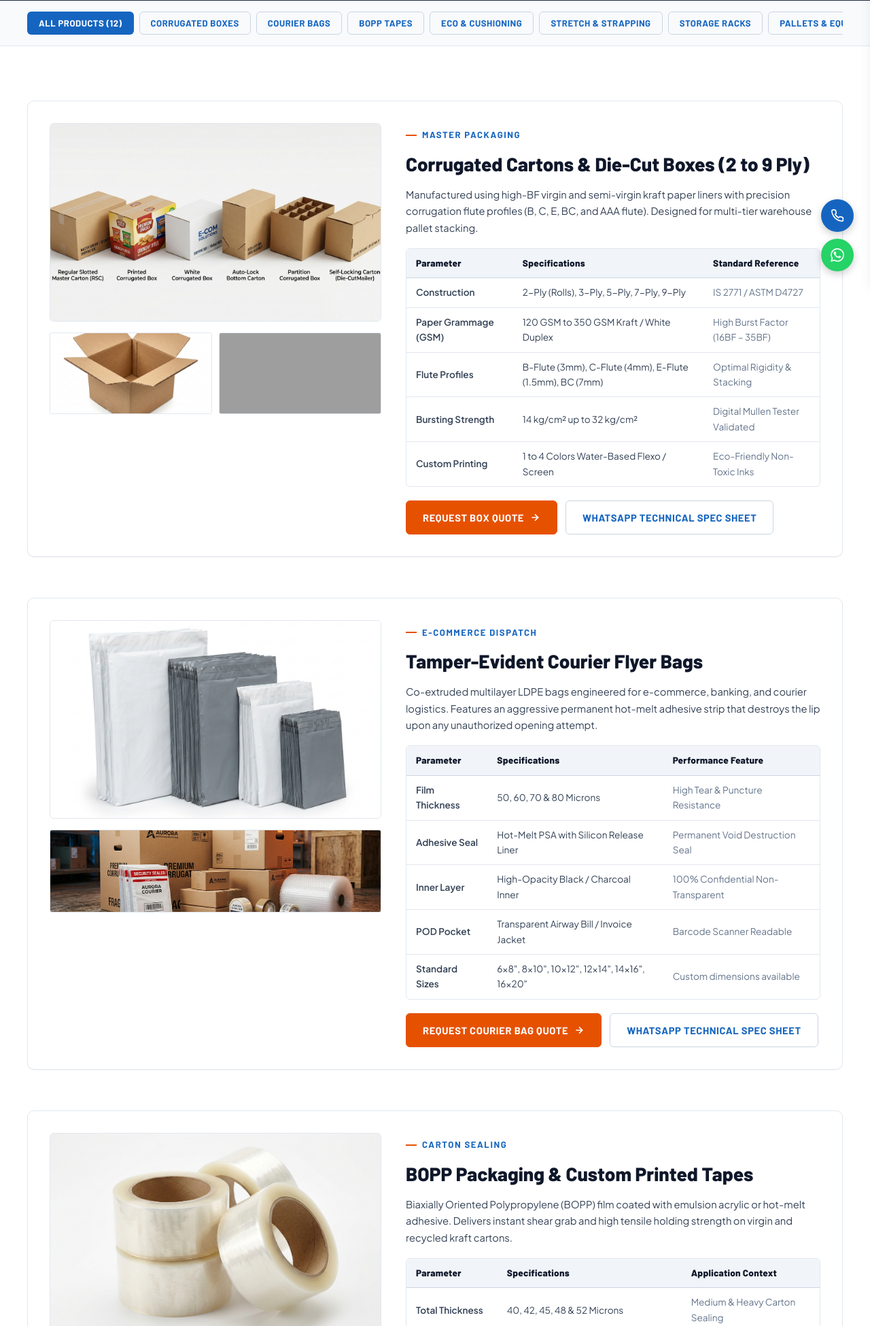
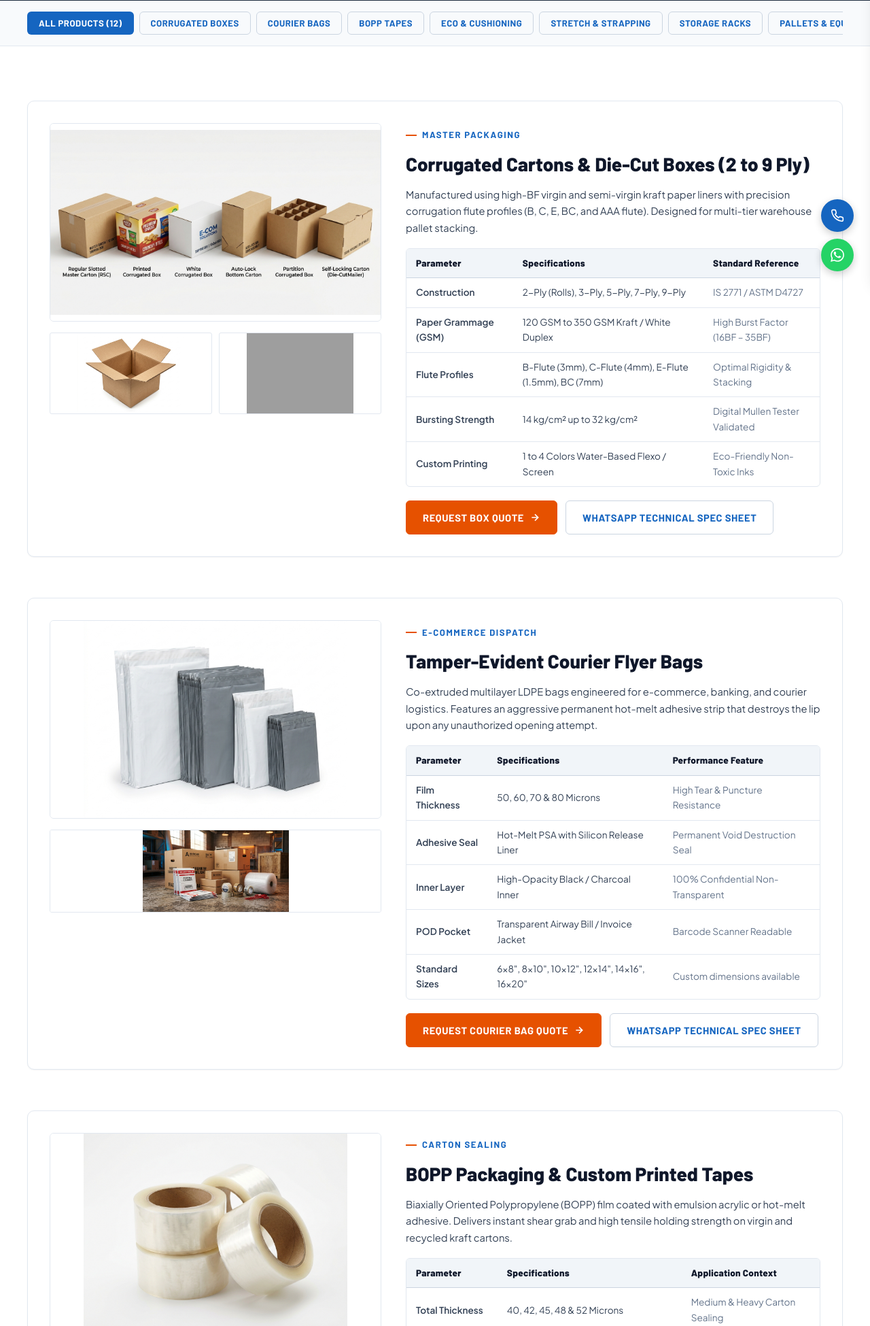
Before and after one commit to vededoply-cpu/project, a PHP site: page /products.html in a window 1280 px wide. Shown: the part 377-2327 px from the top of the page at 68% size. Run offline with PHP 8.4, Linux system fonts and the light colour scheme; grey boxes are pictures that could not be loaded.

Commit message:
Fix full product image display (object-fit contain) and add interactive click-to-zoom Lightbox modal

```diff
--- a/main.js
+++ b/main.js
@@ -490,4 +490,61 @@ document.addEventListener('DOMContentLoaded', function () {
     }
   }
 
+  // ── DYNAMIC IMAGE LIGHTBOX MODAL (FULLSCREEN ZOOM ON CLICK) ──
+  let lightboxModal = document.getElementById('imageLightboxModal');
+  if (!lightboxModal) {
+    lightboxModal = document.createElement('div');
+    lightboxModal.id = 'imageLightboxModal';
+    lightboxModal.className = 'lightbox-modal';
+    lightboxModal.innerHTML = `
+      <div class="lightbox-overlay" id="lightboxOverlay"></div>
+      <div class="lightbox-content">
+        <button class="lightbox-close" id="lightboxClose" aria-label="Close Lightbox">&times;</button>
+        <img src="" alt="" id="lightboxImg" class="lightbox-img"/>
+        <div class="lightbox-caption" id="lightboxCaption"></div>
+      </div>
+    `;
+    document.body.appendChild(lightboxModal);
+  }
+
+  const lightboxImg = document.getElementById('lightboxImg');
+  const lightboxCaption = document.getElementById('lightboxCaption');
+  const lightboxClose = document.getElementById('lightboxClose');
+  const lightboxOverlay = document.getElementById('lightboxOverlay');
+
+  function openLightbox(src, altText) {
+    if (!lightboxModal || !lightboxImg) return;
+    lightboxImg.src = src;
+    lightboxImg.alt = altText || 'Product Image';
+    if (lightboxCaption) lightboxCaption.textContent = altText || '';
+    lightboxModal.classList.add('active');
+    document.body.style.overflow = 'hidden';
+  }
+
+  function closeLightbox() {
+    if (!lightboxModal) return;
+    lightboxModal.classList.remove('active');
+    document.body.style.overflow = '';
+  }
+
+  lightboxClose?.addEventListener('click', closeLightbox);
+  lightboxOverlay?.addEventListener('click', closeLightbox);
+
+  document.addEventListener('keydown', function (e) {
+    if (e.key === 'Escape' && lightboxModal?.classList.contains('active')) {
+      closeLightbox();
+    }
+  });
+
+  // Attach click listener to all product photos, sliders, and gallery thumbs
+  document.addEventListener('click', function (e) {
+    const target = e.target;
+    if (target && target.tagName === 'IMG') {
+      const isZoomable = target.closest('.product-thumb, .product-card, .auto-slide, .hero-slide, .infra-thumb, .product-detail-card, .product-filter-card, .grid-2col-thumbs');
+      if (isZoomable || target.classList.contains('zoomable-img')) {
+        openLightbox(target.src, target.alt || target.title);
+      }
+    }
+  });
+
 });
--- a/products.html
+++ b/products.html
@@ -136,11 +136,11 @@
       <div class="product-detail-card">
         <div>
           <div style="border-radius:var(--radius-sm); overflow:hidden; margin-bottom:16px; border:1px solid var(--border-subtle);">
-            <img src="images/corrugated_lineup.jpg" alt="Corrugated Box Sizes Lineup" style="width:100%; height:290px; object-fit:cover;"/>
+            <img src="images/corrugated_lineup.jpg" alt="Corrugated Box Sizes Lineup" style="width:100%; height:290px; object-fit:contain; background:#ffffff;"/>
           </div>
           <div class="grid-2col-thumbs">
-            <img src="images/corrugated_box.jpg" alt="Open Corrugated RSC Carton" style="border-radius:var(--radius-xs); height:120px; width:100%; object-fit:cover; border:1px solid var(--border-subtle);"/>
-            <img src="images/modern_machinery.jpg" alt="Corrugator Machine Line" style="border-radius:var(--radius-xs); height:120px; width:100%; object-fit:cover; border:1px solid var(--border-subtle);"/>
+            <img src="images/corrugated_box.jpg" alt="Open Corrugated RSC Carton" style="border-radius:var(--radius-xs); height:120px; width:100%; object-fit:contain; background:#ffffff; border:1px solid var(--border-subtle);"/>
+            <img src="images/modern_machinery.jpg" alt="Corrugator Machine Line" style="border-radius:var(--radius-xs); height:120px; width:100%; object-fit:contain; background:#ffffff; border:1px solid var(--border-subtle);"/>
           </div>
         </div>
 
@@ -208,10 +208,10 @@
       <div class="product-detail-card">
         <div>
           <div style="border-radius:var(--radius-sm); overflow:hidden; margin-bottom:16px; border:1px solid var(--border-subtle);">
-            <img src="images/courier_bag.jpg" alt="Tamper Proof Poly Courier Bags" style="width:100%; height:290px; object-fit:cover;"/>
+            <img src="images/courier_bag.jpg" alt="Tamper Proof Poly Courier Bags" style="width:100%; height:290px; object-fit:contain; background:#ffffff;"/>
           </div>
           <div style="border-radius:var(--radius-xs); overflow:hidden; border:1px solid var(--border-subtle);">
-            <img src="images/hero_composite.jpg" alt="Packaging Bags and Flyers" style="height:120px; width:100%; object-fit:cover;"/>
+            <img src="images/hero_composite.jpg" alt="Packaging Bags and Flyers" style="height:120px; width:100%; object-fit:contain; background:#ffffff;"/>
           </div>
         </div>
 
@@ -279,7 +279,7 @@
       <div class="product-detail-card">
         <div>
           <div style="border-radius:var(--radius-sm); overflow:hidden; border:1px solid var(--border-subtle);">
-            <img src="images/tape_rolls.jpg" alt="Industrial BOPP Adhesive Tapes" style="width:100%; height:290px; object-fit:cover;"/>
+            <img src="images/tape_rolls.jpg" alt="Industrial BOPP Adhesive Tapes" style="width:100%; height:290px; object-fit:contain; background:#ffffff;"/>
           </div>
         </div>
 
@@ -366,10 +366,10 @@
       <div class="product-detail-card">
         <div>
           <div style="border-radius:var(--radius-sm); overflow:hidden; margin-bottom:16px; border:1px solid var(--border-subtle);">
-            <img src="images/kraft_paper_bags.jpg" alt="Eco Friendly Kraft Paper Bags and Honeycomb Paper" style="width:100%; height:290px; object-fit:cover;"/>
+            <img src="images/kraft_paper_bags.jpg" alt="Eco Friendly Kraft Paper Bags and Honeycomb Paper" style="width:100%; height:290px; object-fit:contain; background:#ffffff;"/>
           </div>
           <div style="border-radius:var(--radius-xs); overflow:hidden; border:1px solid var(--border-subtle);">
-            <img src="images/bubble_wrap.jpg" alt="Air Bubble Protective Wrap Roll" style="height:120px; width:100%; object-fit:cover;"/>
+            <img src="images/bubble_wrap.jpg" alt="Air Bubble Protective Wrap Roll" style="height:120px; width:100%; object-fit:contain; background:#ffffff;"/>
           </div>
         </div>
 
@@ -429,10 +429,10 @@
       <div class="product-detail-card">
         <div>
           <div style="border-radius:var(--radius-sm); overflow:hidden; margin-bottom:16px; border:1px solid var(--border-subtle);">
-            <img src="images/stretch_film.jpg" alt="Industrial Stretch Wrap Rolls" style="width:100%; height:290px; object-fit:cover;"/>
+            <img src="images/stretch_film.jpg" alt="Industrial Stretch Wrap Rolls" style="width:100%; height:290px; object-fit:contain; background:#ffffff;"/>
           </div>
           <div style="border-radius:var(--radius-xs); overflow:hidden; border:1px solid var(--border-subtle);">
-            <img src="images/security_seal.jpg" alt="Tamper Evident Security Seals" style="height:120px; width:100%; object-fit:cover;"/>
+            <img src="images/security_seal.jpg" alt="Tamper Evident Security Seals" style="height:120px; width:100%; object-fit:contain; background:#ffffff;"/>
           </div>
         </div>
 
@@ -492,10 +492,10 @@
       <div class="product-detail-card">
         <div>
           <div style="border-radius:var(--radius-sm); overflow:hidden; margin-bottom:16px; border:1px solid var(--border-subtle);">
-            <img src="images/heavy_duty_rack.jpg" alt="Heavy Duty Industrial Pallet Rack" style="width:100%; height:290px; object-fit:cover;"/>
+            <img src="images/heavy_duty_rack.jpg" alt="Heavy Duty Industrial Pallet Rack" style="width:100%; height:290px; object-fit:contain; background:#ffffff;"/>
           </div>
           <div style="border-radius:var(--radius-xs); overflow:hidden; border:1px solid var(--border-subtle);">
-            <img src="images/heavy_duty_rack_row.jpg" alt="Warehouse Selective Pallet Racking System" style="height:120px; width:100%; object-fit:cover;"/>
+            <img src="images/heavy_duty_rack_row.jpg" alt="Warehouse Selective Pallet Racking System" style="height:120px; width:100%; object-fit:contain; background:#ffffff;"/>
           </div>
         </div>
 
@@ -555,15 +555,15 @@
       <div class="product-detail-card">
         <div>
           <div style="border-radius:var(--radius-sm); overflow:hidden; margin-bottom:16px; border:1px solid var(--border-subtle);">
-            <img src="images/plastic_pallets.jpg" alt="Heavy Duty Plastic Pallets Stack" style="width:100%; height:290px; object-fit:cover;"/>
+            <img src="images/plastic_pallets.jpg" alt="Heavy Duty Plastic Pallets Stack" style="width:100%; height:290px; object-fit:contain; background:#ffffff;"/>
           </div>
           <div class="grid-2col-thumbs">
-            <img src="images/wooden_pallets.jpg" alt="ISPM-15 Heat Treated Wooden Pallet" style="border-radius:var(--radius-xs); height:120px; width:100%; object-fit:cover; border:1px solid var(--border-subtle);"/>
-            <img src="images/plastic_crate.jpg" alt="Stackable HDPE Plastic Crates with Lids" style="border-radius:var(--radius-xs); height:120px; width:100%; object-fit:cover; border:1px solid var(--border-subtle);"/>
+            <img src="images/wooden_pallets.jpg" alt="ISPM-15 Heat Treated Wooden Pallet" style="border-radius:var(--radius-xs); height:120px; width:100%; object-fit:contain; background:#ffffff; border:1px solid var(--border-subtle);"/>
+            <img src="images/plastic_crate.jpg" alt="Stackable HDPE Plastic Crates with Lids" style="border-radius:var(--radius-xs); height:120px; width:100%; object-fit:contain; background:#ffffff; border:1px solid var(--border-subtle);"/>
           </div>
           <div style="display:grid; grid-template-columns:1fr 1fr; gap:10px; margin-top:10px;">
-            <img src="images/pp_box.jpg" alt="PP Flute Corrugated Reusable Boxes" style="border-radius:var(--radius-xs); height:120px; width:100%; object-fit:cover; border:1px solid var(--border-subtle);"/>
-            <img src="images/pallet_truck.jpg" alt="Hydraulic Pallet Jack Truck" style="border-radius:var(--radius-xs); height:120px; width:100%; object-fit:cover; border:1px solid var(--border-subtle);"/>
+            <img src="images/pp_box.jpg" alt="PP Flute Corrugated Reusable Boxes" style="border-radius:var(--radius-xs); height:120px; width:100%; object-fit:contain; background:#ffffff; border:1px solid var(--border-subtle);"/>
+            <img src="images/pallet_truck.jpg" alt="Hydraulic Pallet Jack Truck" style="border-radius:var(--radius-xs); height:120px; width:100%; object-fit:contain; background:#ffffff; border:1px solid var(--border-subtle);"/>
           </div>
         </div>
 
@@ -649,10 +649,10 @@
       <div class="product-detail-card">
         <div>
           <div style="border-radius:var(--radius-sm); overflow:hidden; margin-bottom:16px; border:1px solid var(--border-subtle);">
-            <img src="images/epoxy_flooring.jpg" alt="Industrial Epoxy Flooring with Safety Line Marking" style="width:100%; height:290px; object-fit:cover;"/>
+            <img src="images/epoxy_flooring.jpg" alt="Industrial Epoxy Flooring with Safety Line Marking" style="width:100%; height:290px; object-fit:contain; background:#ffffff;"/>
           </div>
           <div style="border-radius:var(--radius-xs); overflow:hidden; border:1px solid var(--border-subtle);">
-            <img src="images/epoxy_flooring_warehouse.jpg" alt="High Gloss Seamless Epoxy Warehouse Floor" style="height:120px; width:100%; object-fit:cover;"/>
+            <img src="images/epoxy_flooring_warehouse.jpg" alt="High Gloss Seamless Epoxy Warehouse Floor" style="height:120px; width:100%; object-fit:contain; background:#ffffff;"/>
           </div>
         </div>
 
@@ -741,7 +741,7 @@
       <div class="product-detail-card">
         <div>
           <div style="border-radius:var(--radius-sm); overflow:hidden; margin-bottom:16px; border:1px solid var(--border-subtle);">
-            <img src="images/bubble_wrap.jpg" alt="Air Bubble Wrap Packaging Rolls" style="width:100%; height:290px; object-fit:cover;"/>
+            <img src="images/bubble_wrap.jpg" alt="Air Bubble Wrap Packaging Rolls" style="width:100%; height:290px; object-fit:contain; background:#ffffff;"/>
           </div>
         </div>
 
@@ -804,7 +804,7 @@
       <div class="product-detail-card">
         <div>
           <div style="border-radius:var(--radius-sm); overflow:hidden; margin-bottom:16px; border:1px solid var(--border-subtle);">
-            <img src="images/hero_composite.jpg" alt="PP Strapping Rolls and PET Green Straps" style="width:100%; height:290px; object-fit:cover;"/>
+            <img src="images/hero_composite.jpg" alt="PP Strapping Rolls and PET Green Straps" style="width:100%; height:290px; object-fit:contain; background:#ffffff;"/>
           </div>
         </div>
 
@@ -862,7 +862,7 @@
       <div class="product-detail-card">
         <div>
           <div style="border-radius:var(--radius-sm); overflow:hidden; margin-bottom:16px; border:1px solid var(--border-subtle);">
-            <img src="images/pallet_truck.jpg" alt="Industrial Hydraulic Hand Pallet Truck" style="width:100%; height:290px; object-fit:cover;"/>
+            <img src="images/pallet_truck.jpg" alt="Industrial Hydraulic Hand Pallet Truck" style="width:100%; height:290px; object-fit:contain; background:#ffffff;"/>
           </div>
         </div>
 
--- a/style.css
+++ b/style.css
@@ -2572,3 +2572,114 @@
   width: 18px;
   border-radius: 8px;
 }
+
+/* ── FULL PRODUCT IMAGE CONTAINMENT & CLICKABLE ZOOM ── */
+.product-thumb,
+.product-card,
+.product-detail-card img,
+.product-thumb img,
+.grid-2col-thumbs img,
+.infra-thumb img,
+.hero-slide img,
+.auto-slide img {
+  cursor: zoom-in;
+}
+
+.product-thumb img,
+.product-detail-card img,
+.grid-2col-thumbs img {
+  object-fit: contain !important;
+  background-color: #ffffff;
+}
+
+/* ── INTERACTIVE IMAGE LIGHTBOX MODAL ── */
+.lightbox-modal {
+  position: fixed;
+  top: 0;
+  left: 0;
+  width: 100vw;
+  height: 100vh;
+  z-index: 99999;
+  display: flex;
+  align-items: center;
+  justify-content: center;
+  opacity: 0;
+  visibility: hidden;
+  transition: opacity 0.3s ease, visibility 0.3s ease;
+}
+
+.lightbox-modal.active {
+  opacity: 1;
+  visibility: visible;
+}
+
+.lightbox-overlay {
+  position: absolute;
+  top: 0;
+  left: 0;
+  width: 100%;
+  height: 100%;
+  background: rgba(9, 25, 44, 0.94);
+  backdrop-filter: blur(8px);
+}
+
+.lightbox-content {
+  position: relative;
+  z-index: 2;
+  max-width: 94vw;
+  max-height: 92vh;
+  display: flex;
+  flex-direction: column;
+  align-items: center;
+  justify-content: center;
+  padding: 16px;
+}
+
+.lightbox-img {
+  max-width: 90vw;
+  max-height: 80vh;
+  object-fit: contain !important;
+  border-radius: 8px;
+  box-shadow: 0 20px 60px rgba(0, 0, 0, 0.6);
+  background: #ffffff;
+  padding: 10px;
+}
+
+.lightbox-caption {
+  margin-top: 14px;
+  color: #ffffff;
+  font-family: var(--font-heading);
+  font-size: 1.1rem;
+  font-weight: 700;
+  text-align: center;
+  max-width: 800px;
+  background: rgba(15, 23, 42, 0.85);
+  padding: 6px 18px;
+  border-radius: 20px;
+  border: 1px solid rgba(255, 255, 255, 0.2);
+}
+
+.lightbox-close {
+  position: absolute;
+  top: -18px;
+  right: -18px;
+  width: 44px;
+  height: 44px;
+  border-radius: 50%;
+  background: var(--orange-brand);
+  color: #ffffff;
+  border: 2px solid #ffffff;
+  font-size: 26px;
+  font-weight: 700;
+  display: flex;
+  align-items: center;
+  justify-content: center;
+  cursor: pointer;
+  box-shadow: 0 6px 18px rgba(0, 0, 0, 0.4);
+  transition: transform 0.2s ease, background 0.2s ease;
+}
+
+.lightbox-close:hover {
+  transform: scale(1.12);
+  background: var(--orange-hover);
+}
```
Also changed, not shown: products.php (+21 -21 lines).
